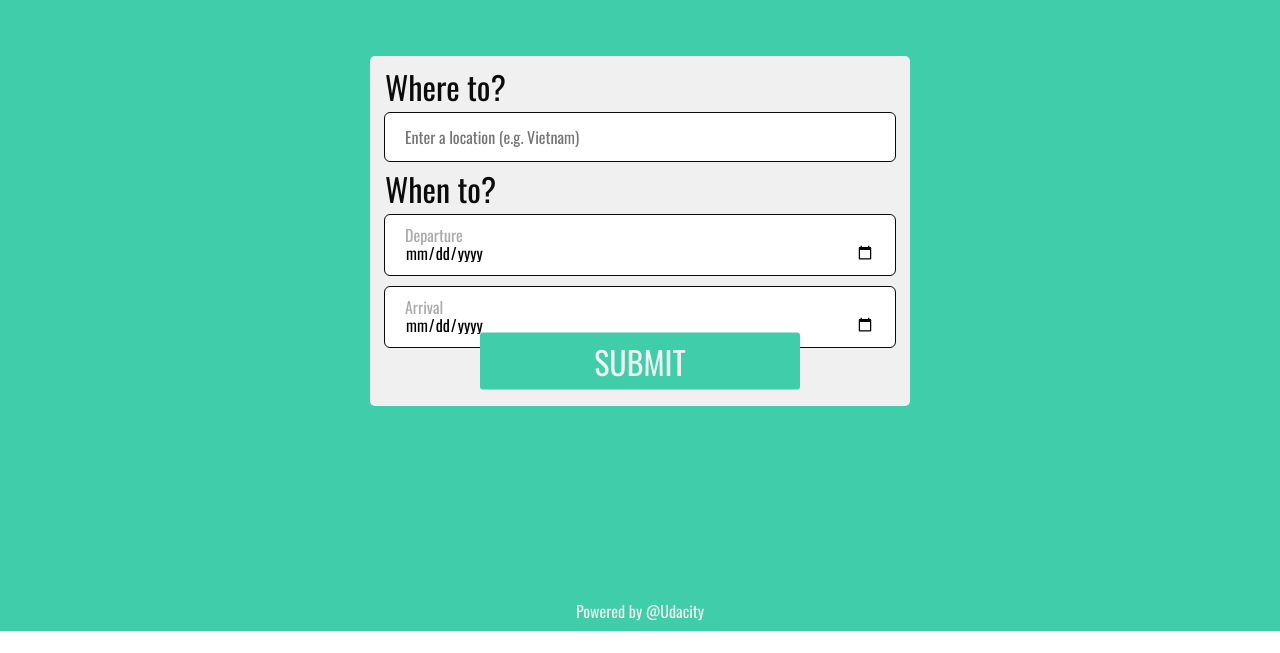
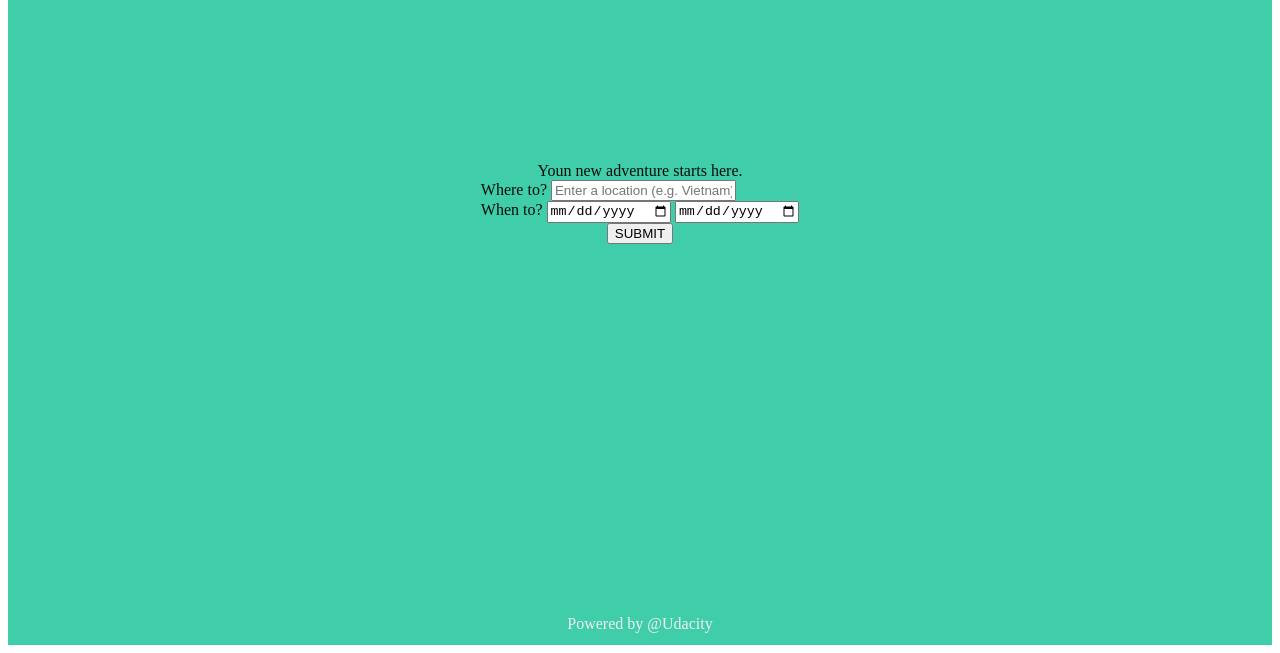
Before and after one commit to EvelinaIo/tripplan-app, a website: page src/client/views/index.html in a window 1280 px wide. Shown: the part 279-932 px from the top of the page. Before the commit the page ends 910 px from the top, so only its background shows below. Drawn offline with nearby package versions, Linux system fonts and the light colour scheme; files that its build step writes are made by us from their sources; a web font is replaced by a local one.

Commit message:
refactor: Convert to SCSS, import styles index.js

```diff
--- a/src/client/index.js
+++ b/src/client/index.js
@@ -1 +1,21 @@
 // Entry point for Webpack build tool
+
+import {getWeather} from './js/app.js';
+import {postData} from './js/app.js';
+
+import menu from './media/menu.svg';
+import search from './media/search.svg';
+
+import './styles/_colors-typo.scss'
+import './styles/resets.scss';
+import './styles/form.scss';
+import './styles/media-queries.scss';
+import './styles/base.scss'
+
+alert('I EXIST');
+
+
+export {
+    getWeather,
+    postData
+}
--- /dev/null
+++ b/src/client/styles/base.scss
@@ -0,0 +1,42 @@
+$primary-color: #3FCDAA;
+$secondary-color: #f0f0f0;
+$body-color: #0B0B0B;
+
+header {
+    padding: 12px 20px;
+    height: 50px;
+    transition: ease all .5s;
+}
+
+nav {
+    display: flex;
+    flex-direction: row;
+    justify-content: space-between;
+    align-items: center;
+}
+nav img {
+    width: 25px;
+}
+
+main {
+    color: $body-color;
+
+    display: flex;
+    flex-direction: column;
+    align-items: center;
+    justify-content: center;
+
+    height: 100vh;
+
+    background-color: $primary-color;
+
+    position: relative;
+
+}
+
+footer {
+    background-color: $primary-color;
+    text-align: center;
+    padding: 12px 0;
+    color: $secondary-color;
+}
--- a/src/client/styles/footer.css
+++ /dev/null
@@ -1,7 +0,0 @@
-footer {
-    background-color: #3FCDAA;
-    text-align: center;
-    padding: 12px 0;
-    color: #f0f0f0;
-    font-family: 'Oswald', sans-serif;
-}
--- a/src/client/styles/form.css
+++ b/src/client/styles/form.scss
@@ -1,11 +1,15 @@
+$primary-color: #3FCDAA;
+$secondary-color: #f0f0f0;
+$body-color: #0B0B0B;
+$small-heading: 1.5em;
 
 .form {
     position: absolute;
     min-width: 300px;
     height: 300px;
-    top: 250px;
+    top: 300px;
     margin: 15px;
-    background-color: #f0f0f0;
+    background-color: $secondary-color;
     padding: 15px;
     border-radius: 5px;
     transition: ease all .5s;
@@ -17,16 +21,18 @@
     direction: column;
     align-items: stretch;
     justify-content: flex-start;
+
+    label {
+        display: block;
+        margin: 0 0 10px;
+        transition: ease all .5s;
+    }
 }
 
-.holder label {
-    display: block;
-    margin: 0 0 10px;
-    transition: ease all .5s;
-}
+
 
 .holder input {
-        outline: 0.5px solid #0B0B0B;
+        outline: 0.5px solid $body-color;
         display: inline-block;
         width: 100%;
         border: 0;
@@ -53,10 +59,9 @@ input[type="date"]:focus:before,
 
 .btn-large {
     width: 170px;
-    background-color: #3FCDAA;
-    color: #f0f0f0;
-    font-family: 'Oswald', sans-serif;
-    font-size: 24px;
+    background-color: $primary-color;
+    color: $secondary-color;
+    font-size: $small-heading;
     position: absolute;
     text-align: center;
     margin: 0 auto;
@@ -65,7 +70,7 @@ input[type="date"]:focus:before,
     border-radius: 3px;
     cursor: pointer;
     position: absolute;
-    top: 530px;
+    top: 580px;
     left: 50%;
     right: 50%;
     transform: translate(-50%, -50%);
--- a/src/client/styles/header.css
+++ /dev/null
@@ -1,15 +0,0 @@
-header {
-    padding: 12px 20px;
-    height: 50px;
-    transition: ease all .5s;
-}
-
-nav {
-    display: flex;
-    flex-direction: row;
-    justify-content: space-between;
-    align-items: center;
-}
-nav img {
-    width: 25px;
-}
--- a/src/client/styles/media-queries.css
+++ b/src/client/styles/media-queries.scss
@@ -1,8 +1,13 @@
+$large-heading-mob: 3em;
+$large-heading-desk: 5em;
+$medium-heading-desk: 2em;
+$secondary-color: #f0f0f0;
+
 /* Mobile view */
 @media only screen and (max-width:600px){
     .headline {
-        font-size: 3em;
-        color: #f0f0f0;
+        font-size: $large-heading-mob;
+        color: $secondary-color;
         text-align: center;
         width: 50%;
         position: absolute;
@@ -13,15 +18,15 @@
 /* Tablet & Desktop view */
 @media only screen and (min-width: 600px){
     .headline {
-        font-size: 4em;
-        color: #f0f0f0;
+        font-size: $large-heading-desk;
+        color: $secondary-color;
         text-align: center;
         width: 50%;
         position: absolute;
         top: 50px;
     }
     .holder label {
-        font-size: 2em;
+        font-size: $medium-heading-desk;
     }
 
     .form {
@@ -30,10 +35,10 @@
         height: 350px;
     }
     .btn-large {
-        font-size: 2em;
+        font-size: $medium-heading-desk;
         width: 320px;
         padding: 5px 0;
-        top: 570px;
+        top: 620px;
     }
     header {
         height: 70px;
--- a/src/client/styles/resets.css
+++ b/src/client/styles/resets.scss
@@ -1,5 +1,9 @@
+@import url('https://fonts.googleapis.com/css2?family=Oswald:wght@400;700&display=swap');
+$font-stack: 'Oswald', sans-serif;
+
 * {
-    box-sizing: border-box;
+	box-sizing: border-box;
+	font-family: $font-stack;
 }
 
 html, body, div, span, applet, object, iframe,
```
Also changed, not shown: src/client/styles/base.css (deleted).
